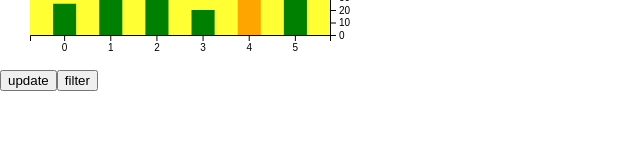
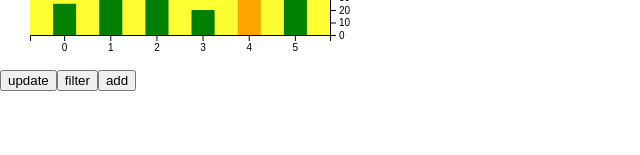
Before and after one commit to devjinius/d3-playground, a React (Create React App) app: page / in a window 1280 px wide. Shown: the part 145-300 px from the top of the page, without its empty margins (0-640 px from the left). Built offline with nearby package versions, Linux system fonts and the light colour scheme.

Commit message:
add data

```diff
--- a/src/App.js
+++ b/src/App.js
@@ -79,11 +79,10 @@ function App() {
 			return newValue > 120 ? 120 : newValue;
 		}))}>update</button>
 		<button onClick={() => setData(data.filter(value => value < 40))}>filter</button>
-		{/* <button onClick={() => {
+		<button onClick={() => {
 			const newValue = getRandomData();
-			data.push(newValue);
-			setData(data);
-		}}>add</button> */}
+			setData([...data, newValue]);
+		}}>add</button>
 	</>;
 }
 
```
